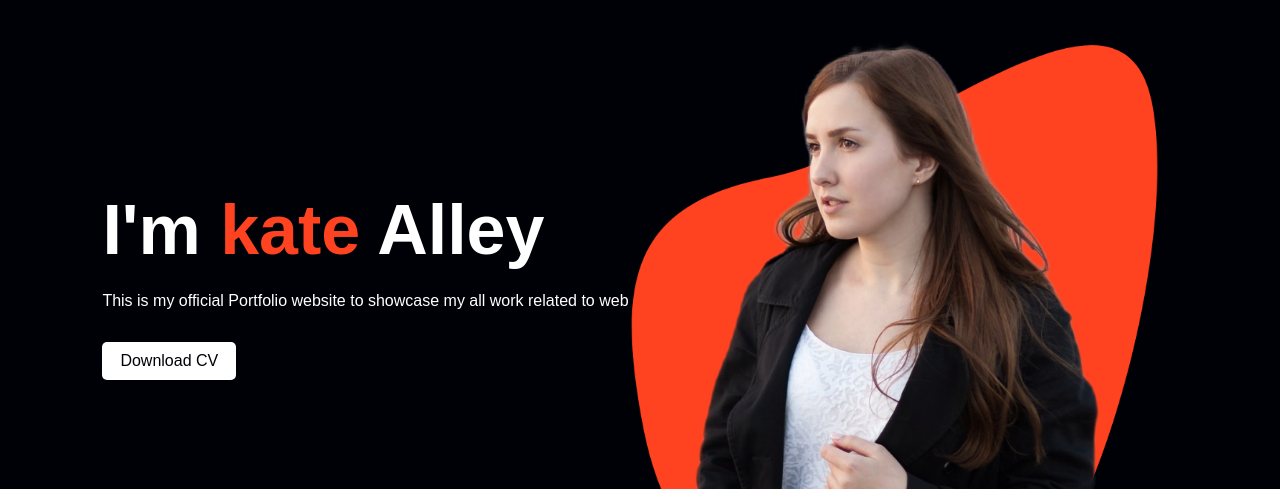
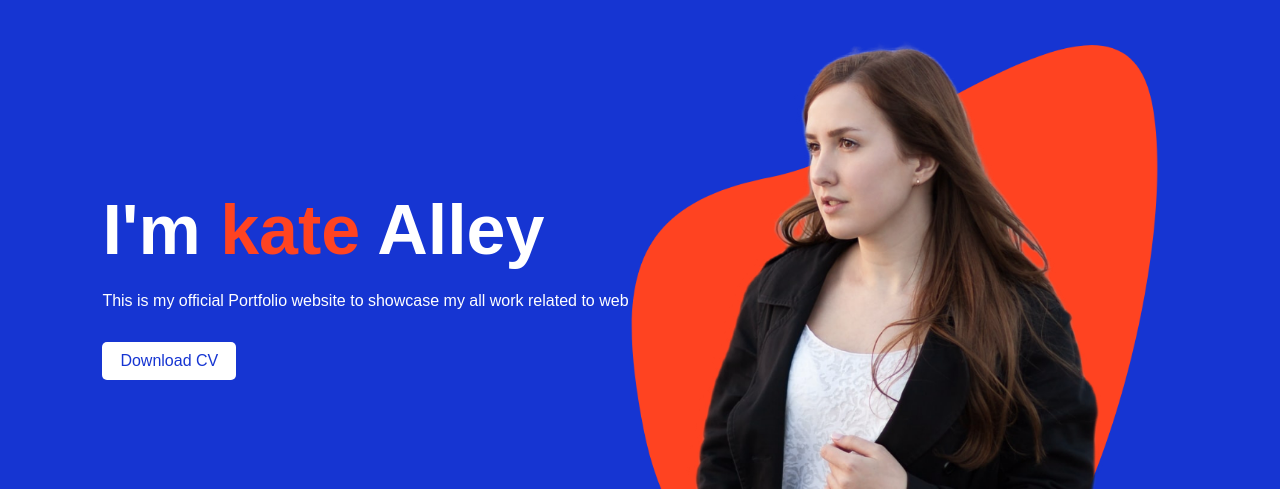
Before and after one commit to PriyanshuKaushikgk/Projet, a plain HTML site: page index.html in a window 1280 px wide. Both pictures are taken after a click on the picture 1162 px from the left and 61 px from the top of the page. Shown: the part 126-615 px from the top of the page. Drawn offline with Linux system fonts and the light colour scheme.

Commit message:
Add files via upload

```diff
--- a/style.css
+++ b/style.css
@@ -8,7 +8,7 @@
     --secondary-color: #212121;
 }
 .dark-theme{
-    --primary-color: #000106;
+    --primary-color: #1635d2;
     --secondary-color: #fff;
 
 }
```
